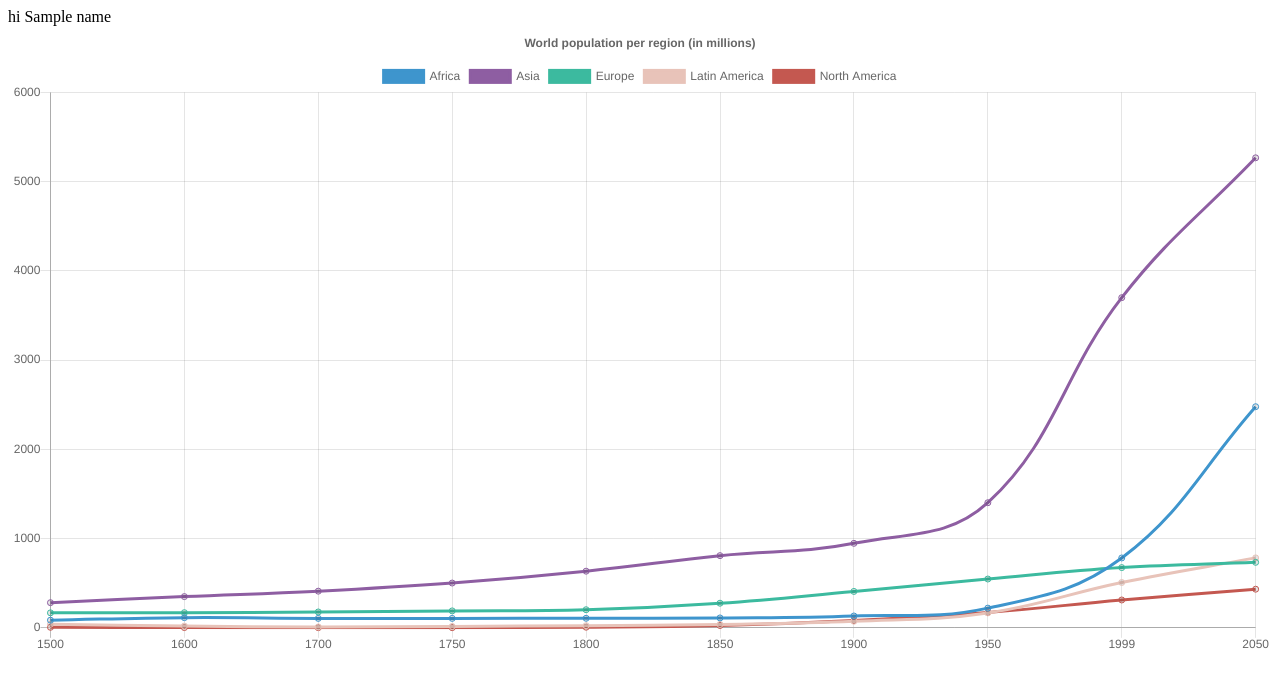
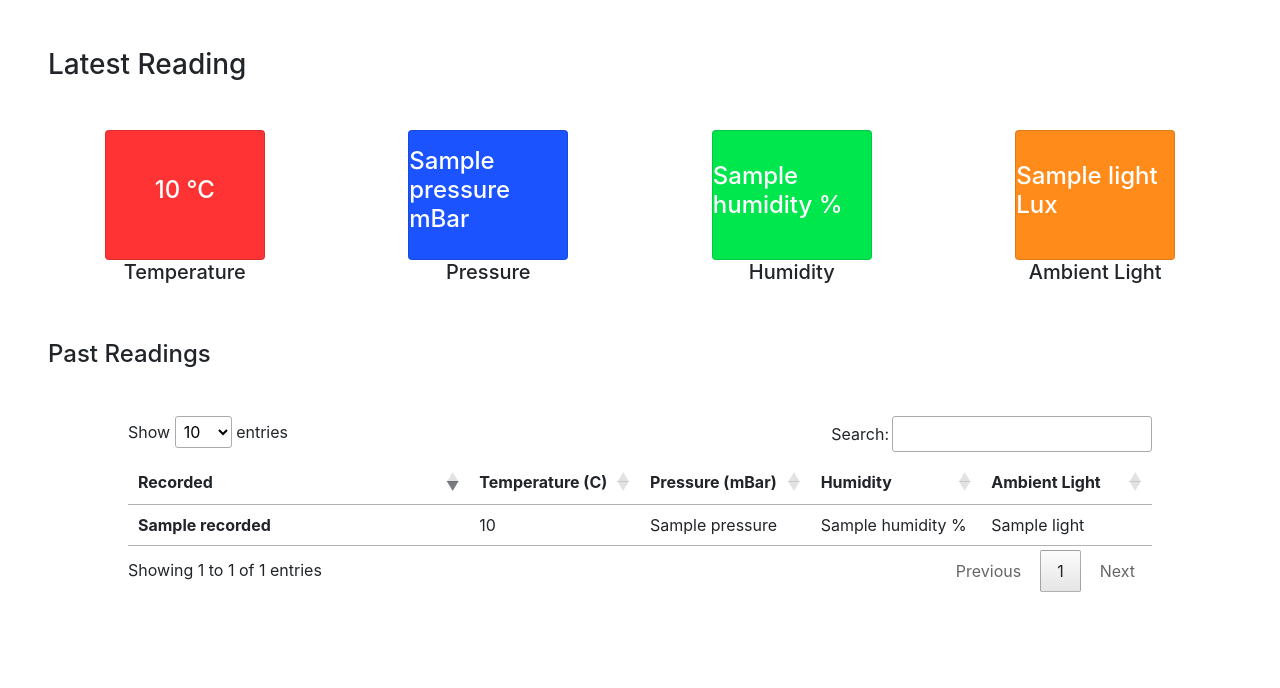
Before and after one commit to budvinchathura/microcontroller-project-backend, a Flask app: template app/templates/home.html in a window 1280 px wide. Shown: the top 688 px of the page. Run offline with Flask 2, Linux system fonts and the light colour scheme; the template is opened without the code that fills it: most values are stand-ins (such as "Sample title", 1, 10 or a date in 2020); some libraries are stand-ins or nearby versions.

Commit message:
data table added

```diff
--- a/app/home/__init__.py
+++ b/app/home/__init__.py
@@ -1,7 +1,9 @@
 from flask import Blueprint, render_template
+from app.services.fetch import fetch
 HOME_BP = Blueprint('HOME_BP', __name__)
 
 
 @HOME_BP.route('/', methods=['GET'])
 def home():
-    return render_template('home.html', name="John doe")
+    output_data = fetch()
+    return render_template('home.html', name="John doe", output_data=output_data)
--- a/app/services/db.py
+++ b/app/services/db.py
@@ -11,3 +11,6 @@ def insert_records_to_db(records):
     if record_ids:
         return True
     return False
+
+def fetch_all_records():
+    return list(collection.find().sort('_id', -1))
--- /dev/null
+++ b/app/templates/components/card.html
@@ -0,0 +1,11 @@
+<div>
+    <div class="card" style="width: 160px; height: 130px; background-color: {{bg_color}}; color: white; margin: auto;">
+        <div style="margin: auto;">
+            <h4>{{value}}{{suffix}}</h4>
+        </div>
+    </div>
+    <div style="margin: auto; text-align: center;">
+        <h5>{{name}}</h5>
+    </div>
+
+</div>
--- a/app/templates/home.html
+++ b/app/templates/home.html
@@ -1,7 +1,21 @@
 <!doctype html>
 
 <html lang="en">
-<script src="https://cdnjs.cloudflare.com/ajax/libs/Chart.js/2.9.3/Chart.min.js"
+
+<head>
+
+    <!-- bootstrap -->
+    <link rel="stylesheet" href="https://maxcdn.bootstrapcdn.com/bootstrap/4.0.0/css/bootstrap.min.css"
+        integrity="sha384-Gn5384xqQ1aoWXA+058RXPxPg6fy4IWvTNh0E263XmFcJlSAwiGgFAW/dAiS6JXm" crossorigin="anonymous">
+
+
+    <!-- datatables -->
+    <link rel="stylesheet" type="text/css" href="https://cdn.datatables.net/v/dt/dt-1.10.22/datatables.min.css" />
+
+
+    <!-- chartjs -->
+
+    <!-- <script src="https://cdnjs.cloudflare.com/ajax/libs/Chart.js/2.9.3/Chart.min.js"
     integrity="sha512-s+xg36jbIujB2S2VKfpGmlC3T5V2TF3lY48DX7u2r9XzGzgPsa6wTpOQA7J9iffvdeBN0q9tKzRxVxw1JviZPg=="
     crossorigin="anonymous"></script>
 <script src="https://cdnjs.cloudflare.com/ajax/libs/Chart.js/2.9.3/Chart.bundle.js"
@@ -18,10 +32,141 @@
     crossorigin="anonymous"></script>
 <link rel="stylesheet" href="https://cdnjs.cloudflare.com/ajax/libs/Chart.js/2.9.3/Chart.min.css"
     integrity="sha512-/zs32ZEJh+/EO2N1b0PEdoA10JkdC3zJ8L5FTiQu82LR9S/rOQNfQN7U59U9BC12swNeRAz3HSzIL2vpp4fv3w=="
-    crossorigin="anonymous" />
-hi {{name}}
-<canvas id="line-chart" width="400px" height="200px"></canvas>
-<script>
+    crossorigin="anonymous" /> -->
+
+
+    <!-- coreui -->
+
+    <!-- <link rel="stylesheet" href="https://unpkg.com/@coreui/coreui/dist/css/coreui.min.css"> -->
+
+
+</head>
+
+<body>
+    <!-- <canvas id="line-chart" width="400px" height="200px"></canvas> -->
+    <div class="m-5">
+        <h3>Latest Reading</h3>
+        <div class="row mt-5">
+            <div class="col-3">
+                {% with name='Temperature', value=output_data['latest_record']['temperature'], suffix=' \u00b0C', bg_color='#ff3333'  %}
+                {% include 'components/card.html' %}
+                {% endwith %}
+
+            </div>
+            <div class="col-3">
+                {%  with name='Pressure' , value=output_data['latest_record']['pressure'], suffix=' mBar', bg_color='#1a53ff' %}
+                {% include 'components/card.html'%}
+                {% endwith %}
+            </div>
+            <div class="col-3">
+                {%  with name='Humidity' , value=output_data['latest_record']['humidity'], suffix=' %', bg_color='#00e64d' %}
+                {% include 'components/card.html'%}
+                {% endwith %}
+            </div>
+            <div class="col-3">
+                {%  with name='Ambient Light' , value=output_data['latest_record']['light'], suffix=' Lux', bg_color='#ff8c1a' %}
+                {% include 'components/card.html'%}
+                {% endwith %}
+            </div>
+        </div>
+
+    </div>
+    <div class="ml-5">
+        <h4>Past Readings</h4>
+    </div>
+    <div class="mt-5" style="margin: auto; width: 80%;">
+        <table class="table-responsive" id="example" style="width: auto;">
+            <thead class="thead-dark">
+                <tr>
+                    <th scope="col">Recorded</th>
+                    <th scope="col">Temperature (C)</th>
+                    <th scope="col">Pressure (mBar)</th>
+                    <th scope="col">Humidity</th>
+                    <th scope="col">Ambient Light</th>
+                </tr>
+            </thead>
+            <tbody>
+                {% for record in output_data['all_records'] %}
+
+
+
+                <tr>
+                    <th scope="row">{{record.recorded}}</th>
+                    <td>{{record.temperature}}</td>
+                    <td>{{record.pressure}}</td>
+                    <td>{{record.humidity}} %</td>
+                    <td>{{record.light}}</td>
+                </tr>
+                {% endfor %}
+
+
+            </tbody>
+        </table>
+    </div>
+
+
+    <!-- bootstrap -->
+    <script src="https://code.jquery.com/jquery-3.2.1.slim.min.js"
+        integrity="sha384-KJ3o2DKtIkvYIK3UENzmM7KCkRr/rE9/Qpg6aAZGJwFDMVNA/GpGFF93hXpG5KkN"
+        crossorigin="anonymous"></script>
+    <script src="https://cdnjs.cloudflare.com/ajax/libs/popper.js/1.12.9/umd/popper.min.js"
+        integrity="sha384-ApNbgh9B+Y1QKtv3Rn7W3mgPxhU9K/ScQsAP7hUibX39j7fakFPskvXusvfa0b4Q"
+        crossorigin="anonymous"></script>
+    <script src="https://maxcdn.bootstrapcdn.com/bootstrap/4.0.0/js/bootstrap.min.js"
+        integrity="sha384-JZR6Spejh4U02d8jOt6vLEHfe/JQGiRRSQQxSfFWpi1MquVdAyjUar5+76PVCmYl"
+        crossorigin="anonymous"></script>
+
+    <!-- datatables -->
+    <script type="text/javascript" src="https://cdn.datatables.net/v/dt/dt-1.10.22/datatables.min.js"></script>
+    <script>
+        $(function () {
+            $(document).ready(function () {
+                $('#example').DataTable(
+                    {
+                        "order": [[0, "desc"]],
+                        responsive: true,
+                        autoWidth: false,
+                        // searching: false,
+                        columns: [
+                            { width: "30%" },
+                            { width: "15%" },
+                            { width: "15%" },
+                            { width: "15%" },
+                            { width: "15%" },
+                        ]
+                    }
+                );
+            });
+        });
+    </script>
+</body>
+
+
+<!-- coreui -->
+<!-- <script src="https://unpkg.com/@coreui/coreui/dist/js/coreui.bundle.min.js"></script> -->
+
+<!-- <script>
+    var ctx = document.getElementById('line-chart').getContext('2d');
+    var chart = new Chart(ctx, {
+        type: 'line',
+        data: {
+            datasets: [{
+                xAxisID:'recorded',
+                data: {{output_data.all_records |tojson|safe}}
+            }]
+        },
+        options: {
+            scales: {
+                xAxes: [{
+                    type: 'time'
+                }]
+            }
+        }
+    });
+</script> -->
+
+
+<!-- <script>
     new Chart(document.getElementById("line-chart"), {
         type: 'line',
         data: {
@@ -62,6 +207,6 @@ hi {{name}}
             responsive: true
         }
     });
-</script>
+</script> -->
 
 </html>
```
Also changed, not shown: app/services/fetch.py (added, +13 -0 lines), app/submit/__init__.py (+15 -5 lines).
